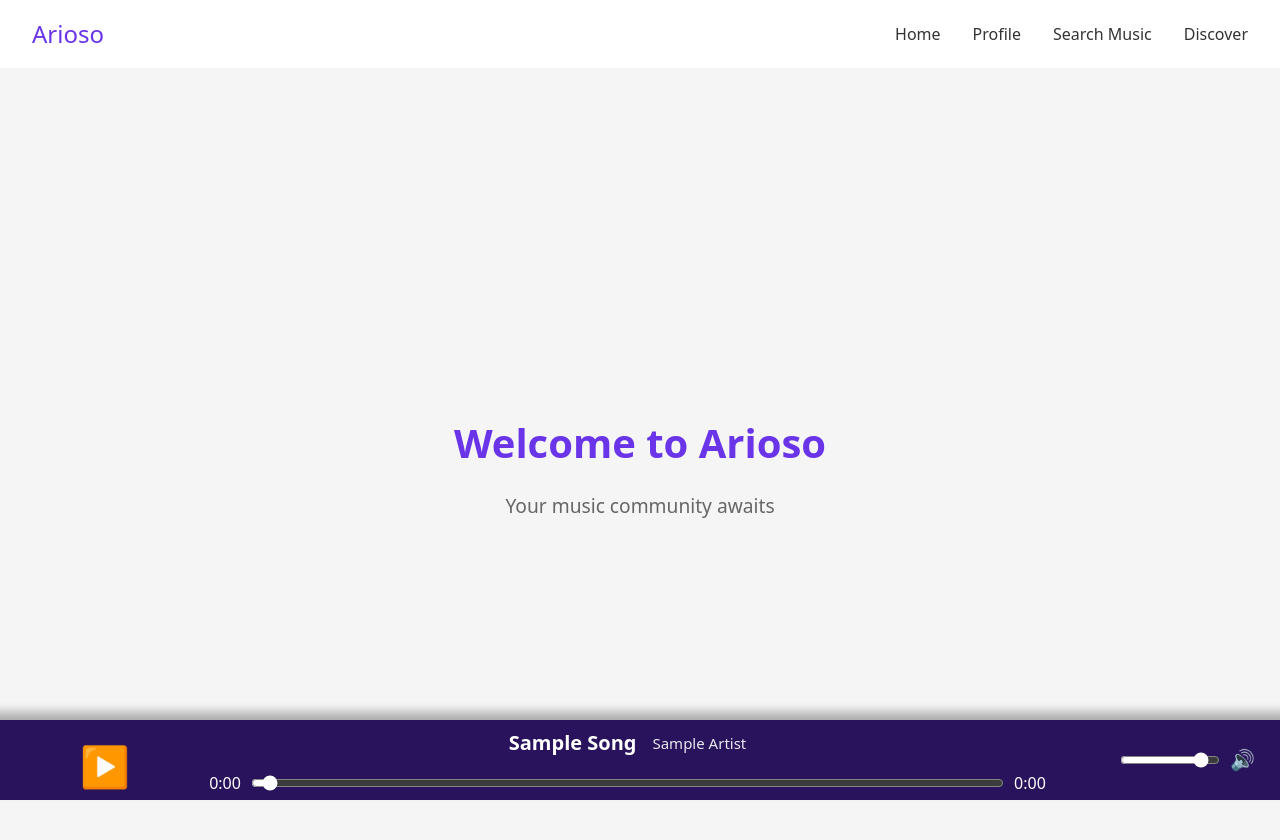
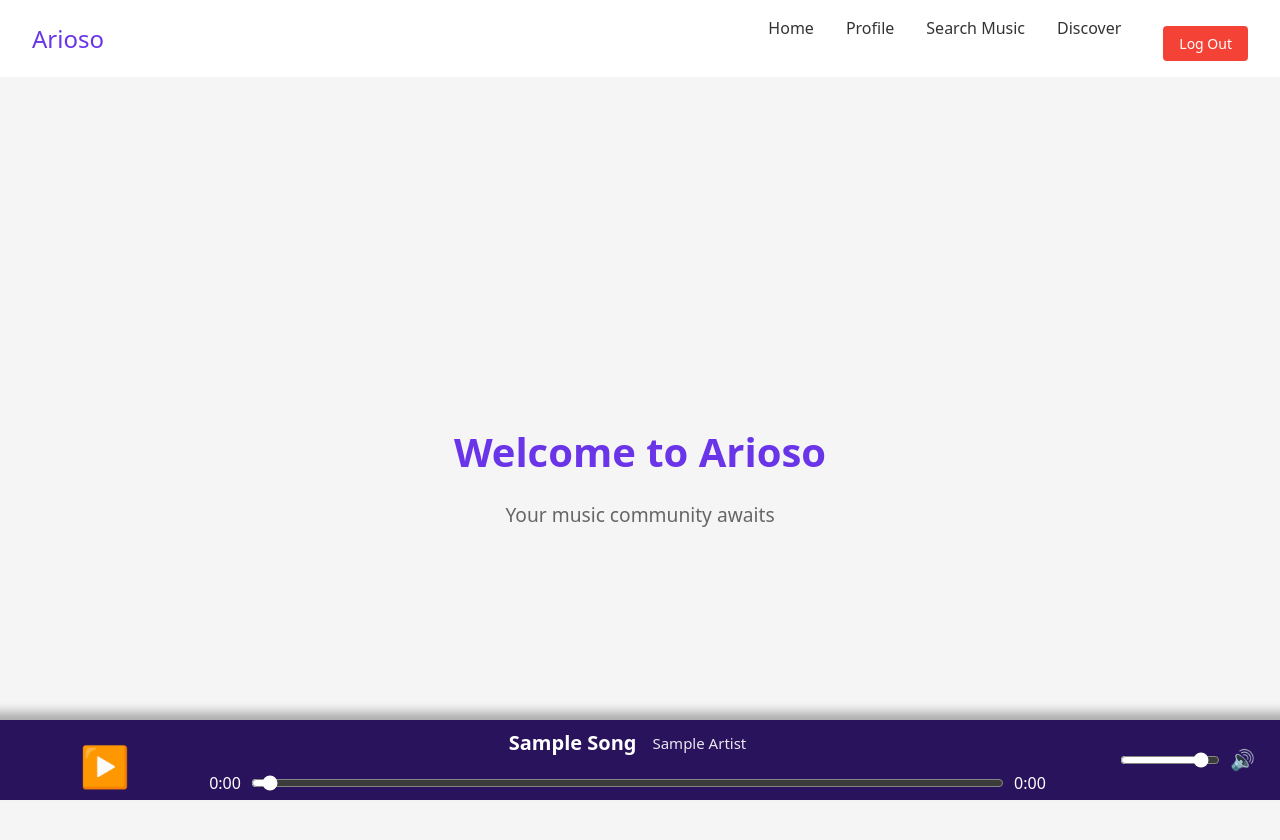
Before and after one commit to arioso-collective/arioso_music_social, a React (Vite) app in the folder frontend/: page /home in a window 1280 px wide. Shown: the top 840 px of the page. Built offline with nearby package versions, Linux system fonts and the light colour scheme; no server answers; sample sign-in values are in the browser's storage.

Commit message:
SCRUM-136 Add LogOutButton component and styles; integrate into Navbar

```diff
--- /dev/null
+++ b/frontend/src/components/LogOutButton.jsx
@@ -0,0 +1,26 @@
+import React from 'react';
+import { useNavigate } from 'react-router-dom';
+import styles from './LogOutButton.module.css';
+
+const LogOutButton = () => {
+  const navigate = useNavigate();
+
+  const handleLogout = () => {
+    // Remove the JWT token from localStorage
+    localStorage.removeItem('token');
+
+    // Redirect to login page
+    navigate('/login');
+  };
+
+  return (
+    <button
+      className={styles.logoutButton}
+      onClick={handleLogout}
+    >
+      Log Out
+    </button>
+  );
+};
+
+export default LogOutButton;
--- /dev/null
+++ b/frontend/src/components/LogOutButton.module.css
@@ -0,0 +1,21 @@
+.logoutButton {
+  background-color: #f44336;
+  color: white;
+  border: none;
+  border-radius: 4px;
+  padding: 8px 16px;
+  font-size: 14px;
+  font-weight: 500;
+  cursor: pointer;
+  transition: background-color 0.3s ease;
+  margin-left: 10px;
+}
+
+.logoutButton:hover {
+  background-color: #d32f2f;
+}
+
+.logoutButton:focus {
+  outline: none;
+  box-shadow: 0 0 0 2px rgba(244, 67, 54, 0.4);
+}
--- a/frontend/src/components/Navbar/Navbar.jsx
+++ b/frontend/src/components/Navbar/Navbar.jsx
@@ -1,6 +1,7 @@
 import React from 'react';
 import { Link } from 'react-router-dom';
 import styles from './Navbar.module.css';
+import LogOutButton from '../LogOutButton';
 
 const Navbar = () => {
   return (
@@ -13,6 +14,7 @@ const Navbar = () => {
         <Link to="/profile" className={styles.navLink}>Profile</Link>
         <Link to="/search" className={styles.navLink}>Search Music</Link>
         <Link to="/suggestions" className={styles.navLink}>Discover </Link>
+        <LogOutButton />
       </div>
     </nav>
   );
```
